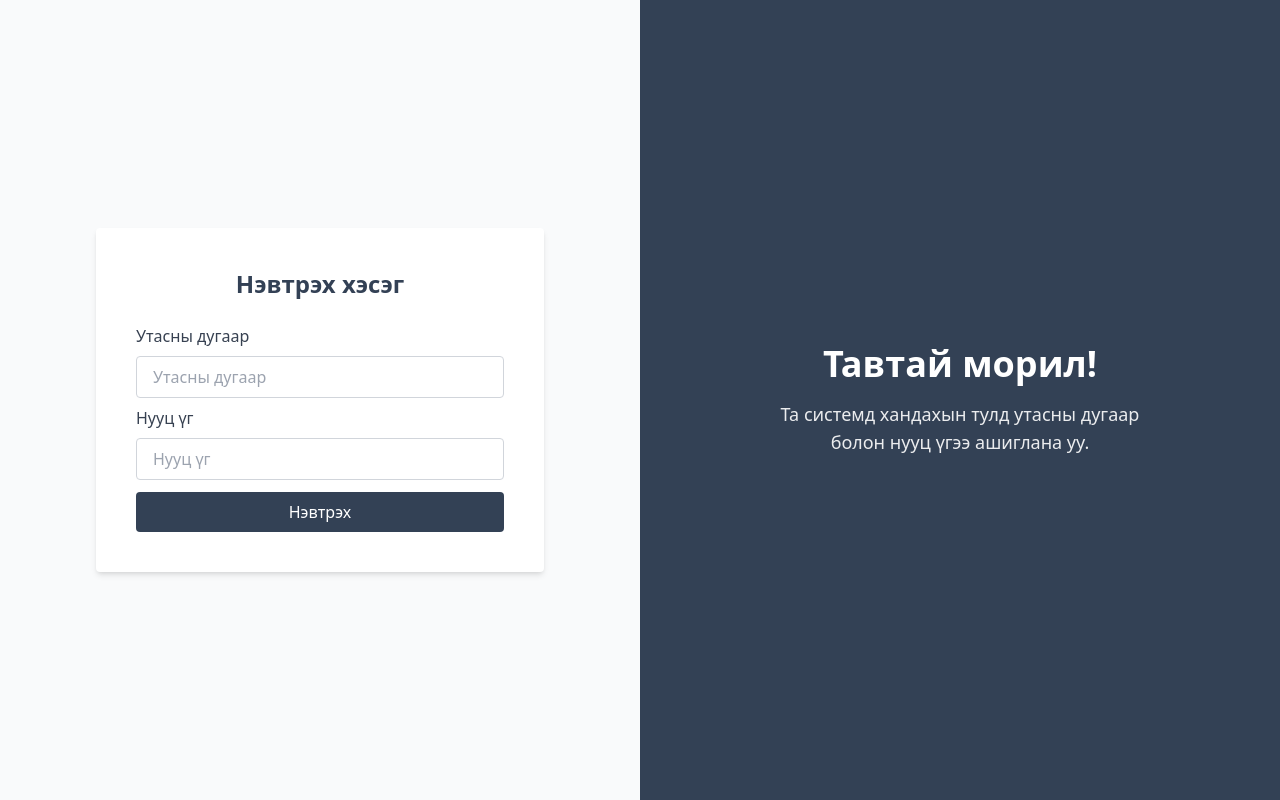
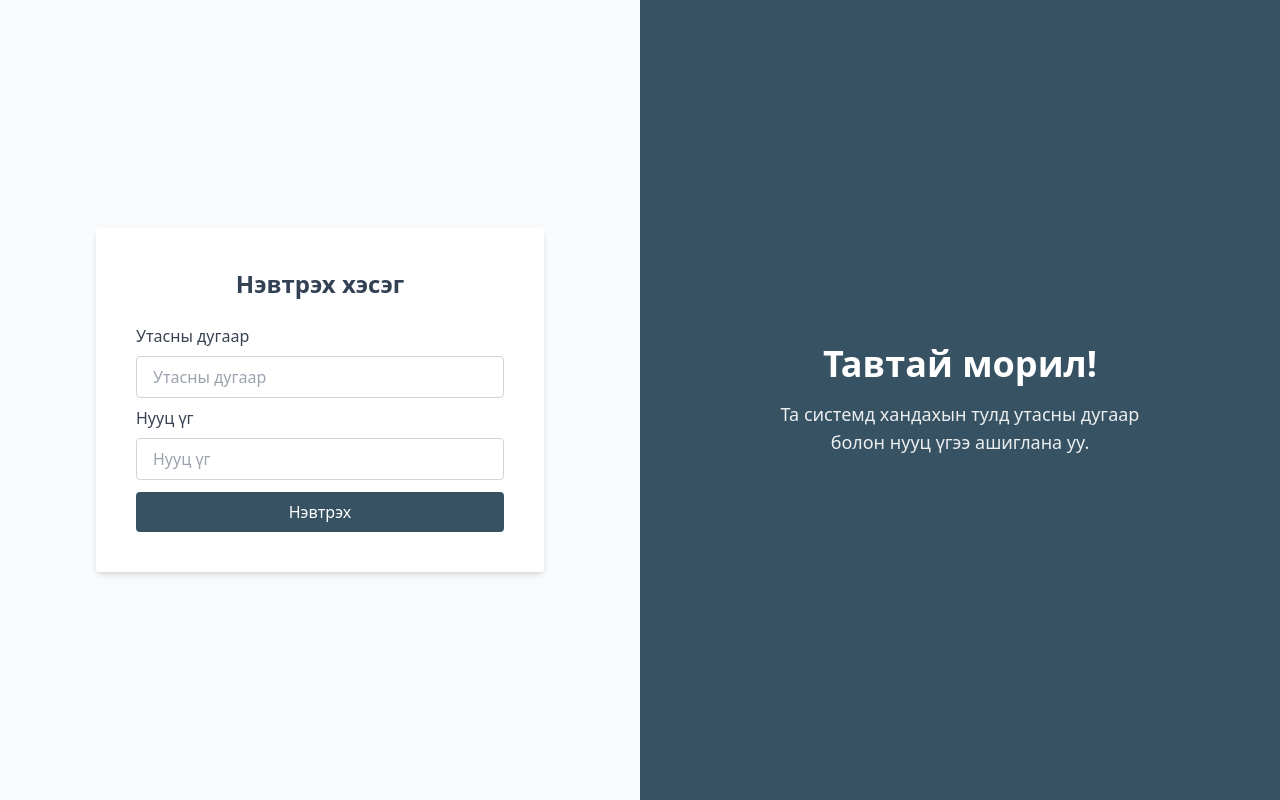
Before and after one commit to reizaqt/hugjuulelt, a React (Create React App) app in the folder frontend/: page / in a window 1280 px wide. Built offline with nearby package versions, Linux system fonts and the light colour scheme.

Commit message:
main color

```diff
--- a/frontend/src/pages/auth/login/login.tsx
+++ b/frontend/src/pages/auth/login/login.tsx
@@ -65,19 +65,19 @@ const Login: React.FC = () => {
 
           <button
             type="submit"
-            className="w-full bg-slate-700 text-white py-2 rounded hover:bg-slate-800 transition"
+            className="w-full bg-primary text-white py-2 rounded hover:bg-slate-800 transition"
           >
             Нэвтрэх
           </button>
 
           {/* res password */}
-          {/* <div className="mt-2 flex items-center justify-end text-slate-700 hover:underline cursor-pointer">
+          {/* <div className="mt-2 flex items-center justify-end text-primary hover:underline cursor-pointer">
             <span>Нууц үг сэргээх</span>
           </div> */}
         </form>
       </div>
 
-      <div className="w-1/2 bg-slate-700 flex flex-col justify-center items-center text-white p-8">
+      <div className="w-1/2 bg-primary flex flex-col justify-center items-center text-white p-8">
         <h1 className="text-4xl font-bold mb-4">Тавтай морил!</h1>
         <p className="text-lg text-center max-w-sm opacity-90">
           Та системд хандахын тулд утасны дугаар болон нууц үгээ ашиглана уу.
--- a/frontend/tailwind.config.js
+++ b/frontend/tailwind.config.js
@@ -4,7 +4,11 @@ module.exports = {
     "./src/**/*.{js,ts,jsx,tsx}",
   ],
   theme: {
-    extend: {},
+    extend: {
+      colors: {
+        primary: '#365263',
+      }
+    },
   },
   plugins: [],
 };
```
